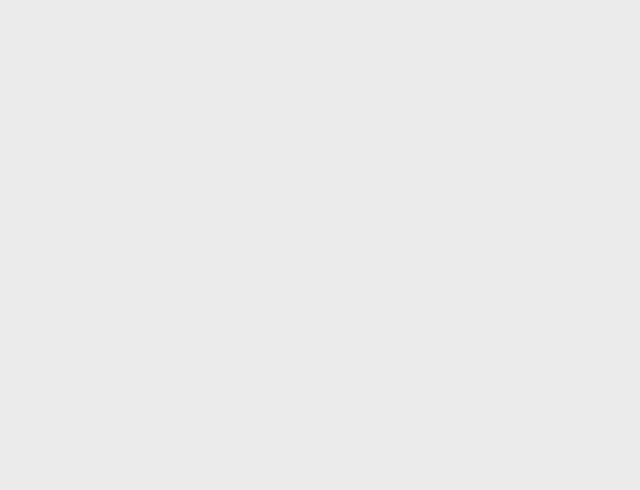
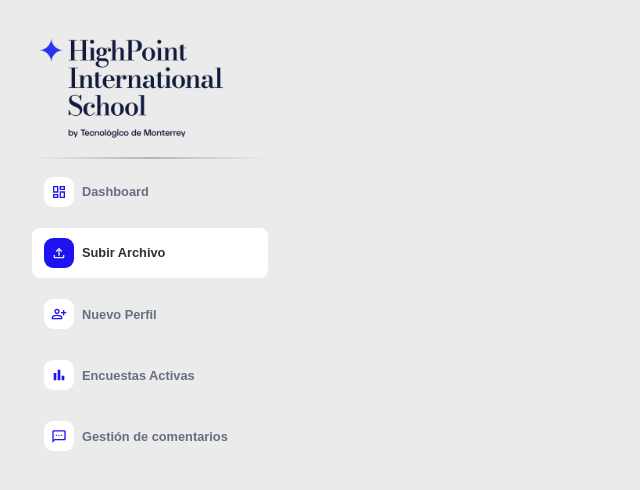
Before and after one commit to CLA-TC2005B-FJ2025/equipo5-prototipo, a React (Vite) app: page /subirArchivo in a window 1280 px wide. Before the commit this address had no page. Shown: the top 490 px of the page, without its empty margins (0-640 px from the left). Built offline with nearby package versions, Linux system fonts and the light colour scheme.

Commit message:
agregue las diferentes rutas para cada boton del sidebar, y voy a comenzar a hacer que cada una redireccione al componente que deberia (por lo pronto cada boton tiene una ruta que contiene el sidebar con su boton propie en estado de active)

```diff
--- a/src/Paginas/Dashboard.jsx
+++ b/src/Paginas/Dashboard.jsx
@@ -20,7 +20,7 @@ export default function Dashboard() {
   return (
     <div className="Sidebar">
       {/* <h1>DASHBOARD</h1> */}
-      <Sidebar ></Sidebar>
+      <Sidebar botonActivoAct="Dashboard" ></Sidebar>
       {/* <LogoutButton></LogoutButton> */}
     </div>
   );
--- /dev/null
+++ b/src/Paginas/SubirArchivo.jsx
@@ -0,0 +1,9 @@
+import Sidebar from "../components/Sidebar"
+
+export default function subirArchivo(){
+    return (
+        <div className="Sidebar">
+            <Sidebar botonActivoAct={"Subir Archivo"}></Sidebar>
+        </div>
+    )
+}
--- a/src/Styles/Sidebar.css
+++ b/src/Styles/Sidebar.css
@@ -71,3 +71,19 @@
 .dashboardButton > button > div:first-child {
     transition: background-color 0.3s ease, color 0.3s ease;
 }
+
+/* Aplicar estilos de hover también cuando el botón está activo */
+.botonActivo > button > div:first-child{
+    background-color: var(--primary-hover-color);
+    filter: none;
+}
+
+.botonActivo > button,
+.botonActivo > button > div{
+    background-color: white;
+    color: var(--text-dark-two);
+}
+
+.botonActivo > button > div > img {
+    filter: none;
+}
--- a/src/components/Sidebar.jsx
+++ b/src/components/Sidebar.jsx
@@ -1,5 +1,5 @@
 import highpointLogo from "../../public/images/highpointLogo.png"
-import DashboardButton from "./DashboardButton"
+import SidebarButton from "./SidebarButton"
 
 import dashboardIcon from "../../public/images/sidebar/dashboard.svg"
 import subirArchivoIcon from "../../public/images/sidebar/upload.svg"
@@ -8,37 +8,57 @@ import encuestaIcon from "../../public/images/sidebar/tabla.svg"
 import comentarioIcon from "../../public/images/sidebar/sms.svg"
 import "../Styles/Sidebar.css"
 
+import { useNavigate } from "react-router"
 
-export default function Sidebar(){
+
+export default function Sidebar({ botonActivoAct }){
+    const navigate = useNavigate();
+
+    function navergarPestana(e) {
+        console.log("navegando a", e )
+        navigate(`/${e}`);
+    }
+    console.log("boton activo " + botonActivoAct)
+
     return (
         <div>
             <div><img src={highpointLogo} width={200} alt="logo highpoint" /></div>
             <hr />
             <div className="contenedorBotones">
-                <DashboardButton
+                <SidebarButton
                     imgSrc={dashboardIcon}
                     content={"Dashboard"}
                     classN={"dashboardButton"}
+                    active={botonActivoAct === "Dashboard"}
+                    onClick={() => navergarPestana("dashboard")}
                 />
-                <DashboardButton
+                <SidebarButton
                     imgSrc={subirArchivoIcon}
                     content={"Subir Archivo"}
                     classN={"dashboardButton"}
+                    active={botonActivoAct === "Subir Archivo"}
+                    onClick={() => navergarPestana("subirArchivo")}
                 />
-                <DashboardButton
+                <SidebarButton
                     imgSrc={nuevoPerfilIcon}
                     content={"Nuevo Perfil"}
                     classN={"dashboardButton"}
+                    active={botonActivoAct === "Nuevo Perfil"}
+                    onClick={() => navergarPestana("nuevoPerfil")}
                 />
-                <DashboardButton
+                <SidebarButton
                     imgSrc={encuestaIcon}
                     content={"Encuestas Activas"}
                     classN={"dashboardButton"}
+                    active={botonActivoAct === "Encuestas Activas"}
+                    onClick={() => navergarPestana("encuestasActivas")}
                 />
-                <DashboardButton
+                <SidebarButton
                     imgSrc={comentarioIcon}
                     content={"Gestión de comentarios"}
                     classN={"dashboardButton"}
+                    active={botonActivoAct === "Gestión de comentarios"}
+                    onClick={() => navergarPestana("gestionComentarios")}
                 />
             </div>
 
--- a/src/components/DashboardButton.jsx
+++ b/src/components/SidebarButton.jsx
@@ -1,7 +1,9 @@
 
-export default function DashboardButton({imgSrc, content, onClick = null, classN}){
+export default function DashboardButton({imgSrc, content, onClick = null, classN, active = null}){
+    let clases = `${classN} ${active ? "botonActivo" : ""}`
+
     return (
-        <div className={classN}>
+        <div className={clases}>
             <button onClick={onClick}>
                 <div><img src={imgSrc} alt={content + " icono"} /></div>
                 <div> {content}</div>
--- a/src/main.jsx
+++ b/src/main.jsx
@@ -4,6 +4,7 @@ import { StrictMode } from "react";
 import { createRoot } from "react-dom/client";
 import App from "./App.jsx";
 import Dashboard from "./Paginas/Dashboard.jsx";
+import SubirArchivo from "./Paginas/subirArchivo.jsx";
 import "./Styles/index.css";
 
 createRoot(document.getElementById("root")).render(
@@ -13,6 +14,10 @@ createRoot(document.getElementById("root")).render(
         <Routes>
           <Route path="/" element={<App />} />
           <Route path="/dashboard" element={<Dashboard />} />
+          <Route path="/subirArchivo" element={<SubirArchivo />} />
+          {/* <Route path="/nuevoPerfil" element={<Dashboard />} />
+          <Route path="/encuestasActivas" element={<Dashboard />} />
+          <Route path="/gestionComentarios" element={<Dashboard />} /> */}
         </Routes>
       </BrowserRouter>
     </StrictMode>
```
Also changed, not shown: src/Paginas/encuestasActivas.jsx (added), src/Paginas/gestionComentarios.jsx (added), src/Paginas/nuevoPerfil.jsx (added).
